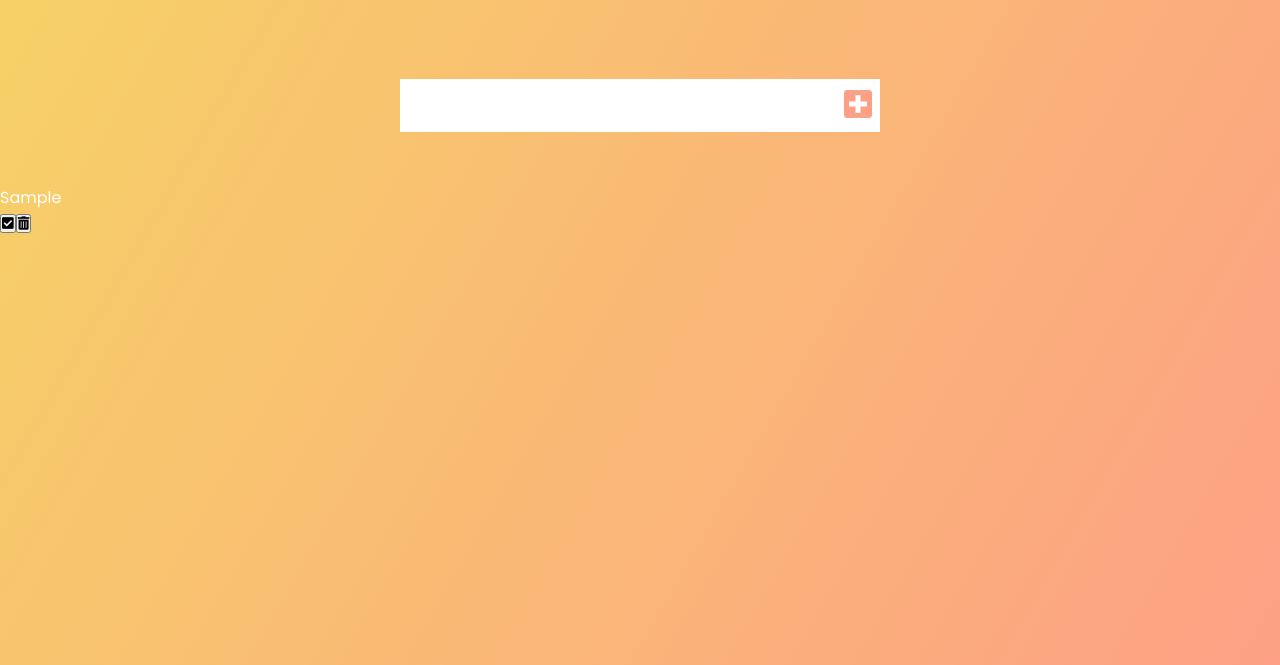
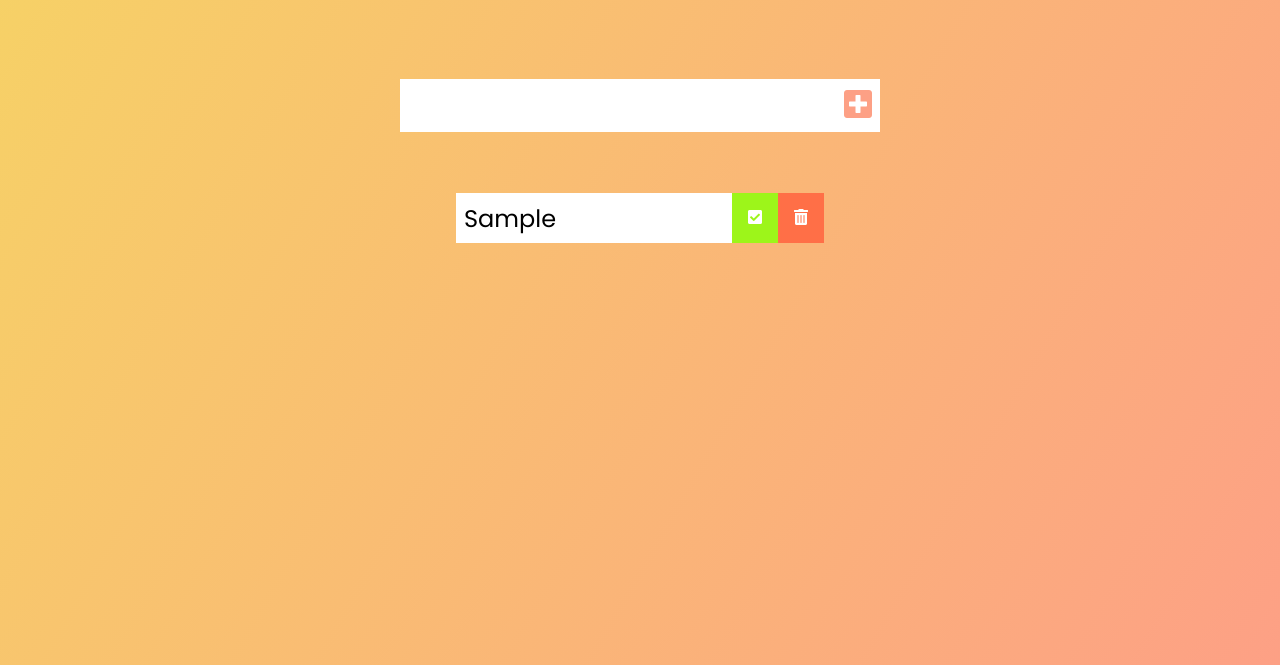
Before and after one commit to CodeMarker01/creative-todolist-v2, a plain HTML site: page index.html in a window 1280 px wide. Both pictures are taken after typing "Sample" into the empty fields and a click on the button 858 px from the left and 240 px from the top of the page. Shown: the part 135-800 px from the top of the page. Drawn offline with Linux system fonts and the light colour scheme.

Commit message:
5. delete & mark

```diff
--- a/app.js
+++ b/app.js
@@ -7,7 +7,11 @@ const todoList = document.querySelector(".todo-list");
 const item = todoList.children;
 
 // Event Listeners
-todoBtn.addEventListener('click', (event) => {
+todoBtn.addEventListener('click', addTodo);
+todoList.addEventListener('click', deleteCheck);
+
+// Functions
+function addTodo(event) {
     //prevent form from submitting
     event.preventDefault();
     // Todo DIV
@@ -35,6 +39,21 @@ todoBtn.addEventListener('click', (event) => {
 
     // Append to LIST
     todoList.appendChild(todoDiv);
-})
+}
 
-// Functions
+function deleteCheck(e) {
+    const item = e.target;
+    // console.log(e.target.className);
+
+    // CHECKED
+    if (item.classList[0] == "complete-button") {
+        const todo = item.parentElement;
+        todo.classList.toggle("completed");
+    }
+
+    // DELETE
+    if (item.classList[0] === "delete-button") {
+        const todo = item.parentElement;
+        todo.remove();
+    }
+}
--- a/style.css
+++ b/style.css
@@ -1,3 +1,4 @@
+/* Delete default window style */
 * {
   margin: 0;
   padding: 0;
@@ -16,6 +17,7 @@ header {
   font-size: 1.5rem;
 }
 
+/* STYLE FORM INPUT */
 header,
 form {
   min-height: 20vh;
@@ -43,3 +45,50 @@ form button:hover {
   background: #fda085;
   color: white;
 }
+
+/* STYLE TODO  */
+.todo-container {
+  display: flex;
+  align-items: center;
+  justify-content: center;
+  /* padding: 1rem; */
+  /* font-size: 2rem; */
+}
+.todo-list {
+  min-width: 30%;
+  list-style: none;
+}
+.todo {
+  margin: 0.5rem;
+  background: white;
+  display: flex;
+  color: black;
+  font-size: 1.5rem;
+  justify-content: space-between;
+  align-items: center;
+}
+.todo li {
+  flex: 1;
+  padding: 0rem 0.5rem;
+}
+.delete-button,
+.complete-button {
+  background: #ff6f47;
+  border: none;
+  color: white;
+  padding: 1rem;
+  cursor: pointer;
+  font-size: 1rem;
+}
+.complete-button {
+  background: rgb(157, 245, 26);
+}
+.fa-trash-alt,
+.fa-check-square {
+  pointer-events: none;
+}
+
+.completed {
+  opacity: 0.4;
+  text-decoration: line-through;
+}
```
Also changed, not shown: 1 other file.
